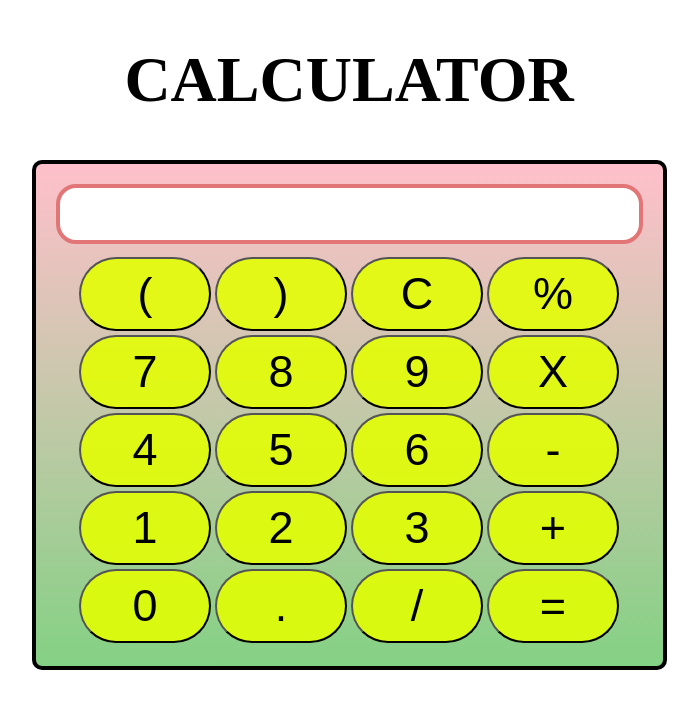
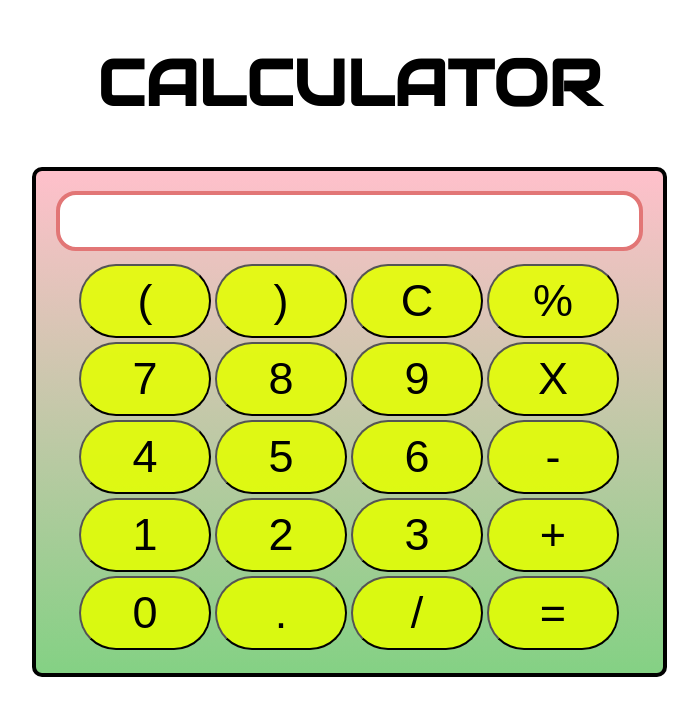
Before and after one commit to pnayak101/Calculator, a plain HTML site: page index.html in a window 1280 px wide. Shown: the whole page, without its empty margins (291-989 px from the left). Drawn offline with Linux system fonts and the light colour scheme.

Commit message:
new fonts added

```diff
--- a/style.css
+++ b/style.css
@@ -1,3 +1,4 @@
+@import url('https://fonts.googleapis.com/css?family=Audiowide');
 .container{
     text-align: center;
     margin-top: 27px;
@@ -20,6 +21,7 @@ button{
 }
 h1{
     font-size:4em;
+    font-family: "Audiowide", sans-serif;
 }
 .calculator{
     padding: 20px;
```
